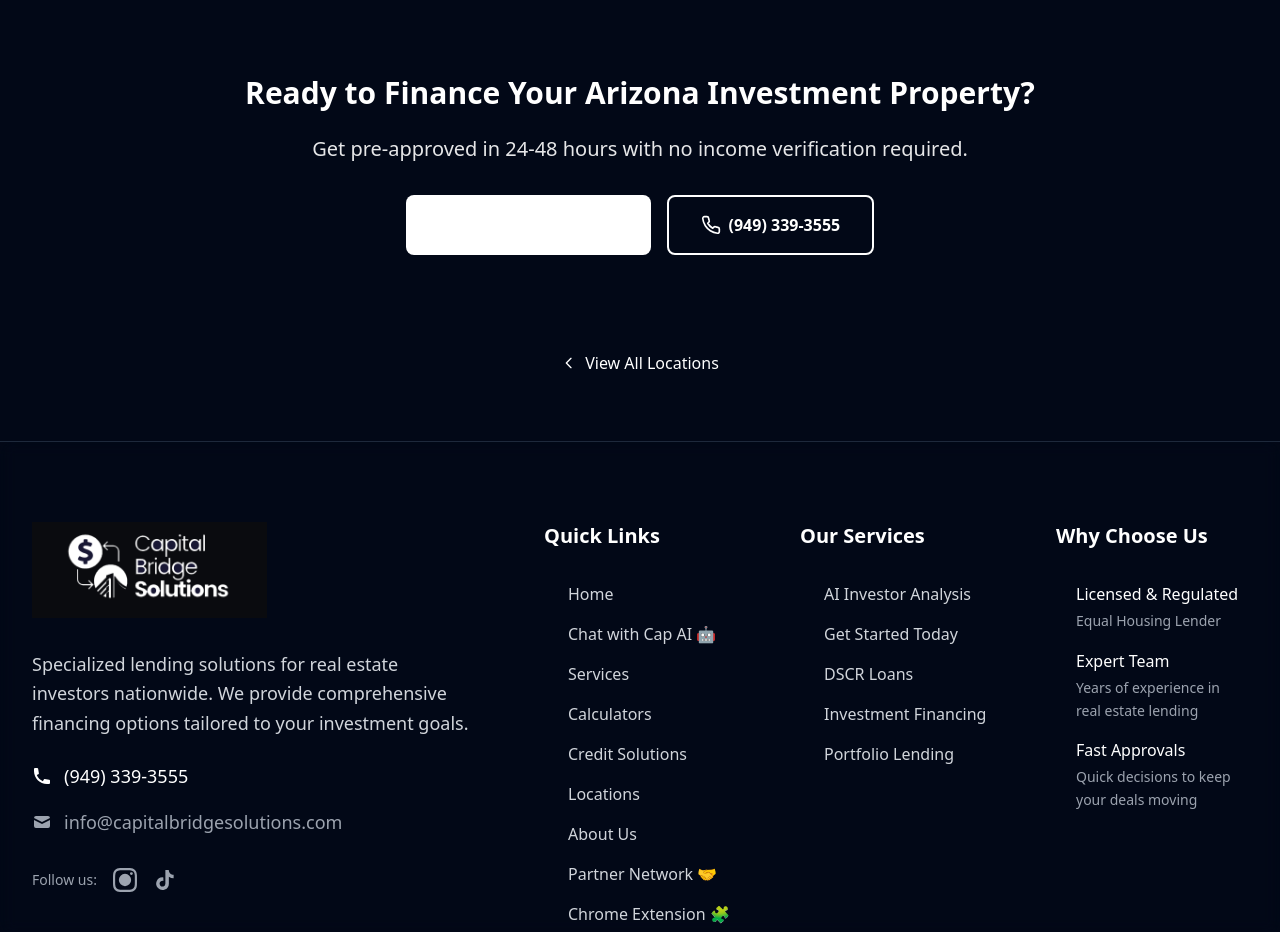
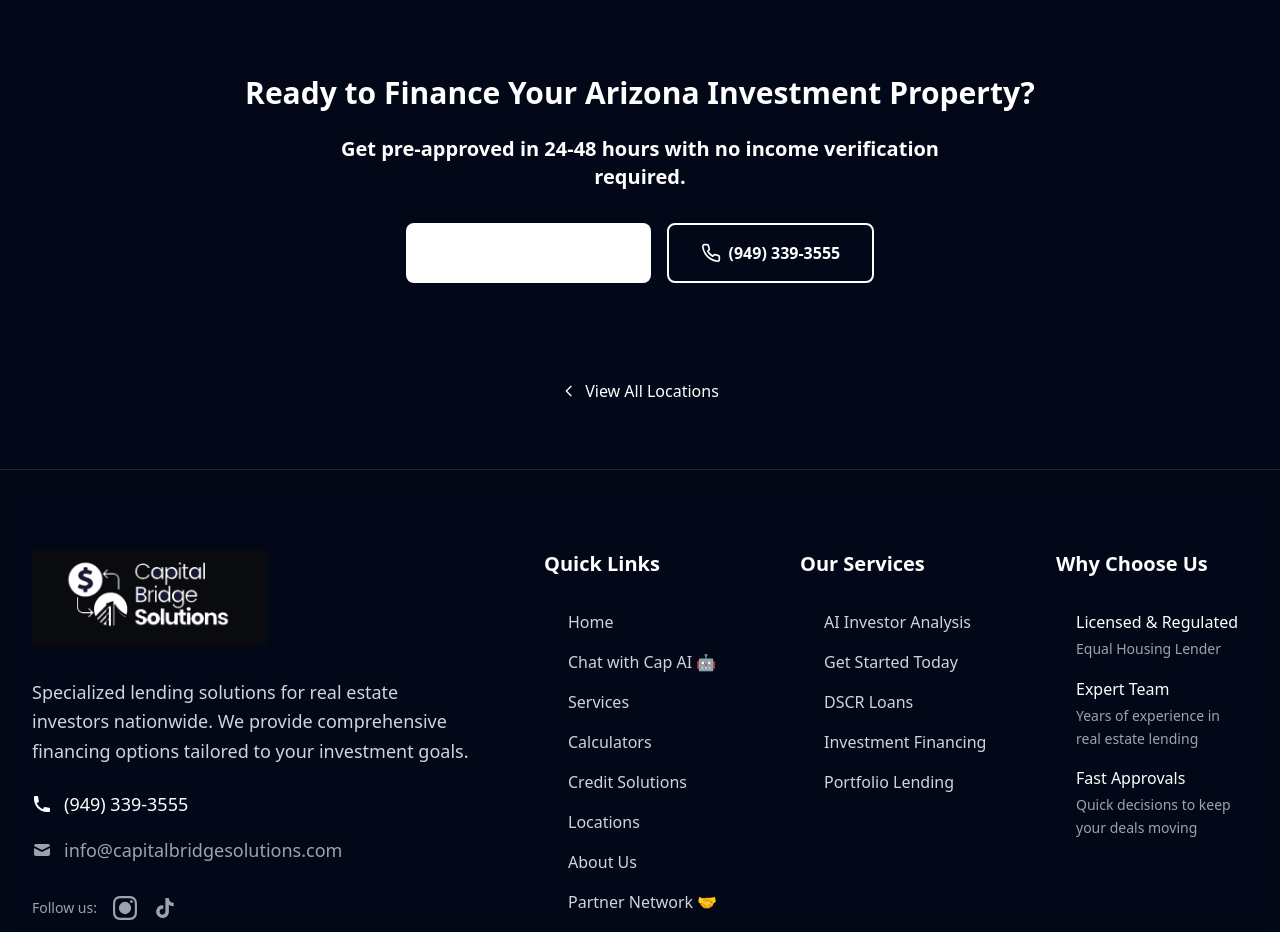
Before and after one commit to hamiltro2/dscr_investor_loans, a Next.js app: page /locations/arizona in a window 1280 px wide. Shown: the part 1480-2412 px from the top of the page. Built offline with nearby package versions, Linux system fonts and the light colour scheme.

Commit message:
Fix CTA text visibility on location pages - Changed to bold white text for better contrast on dark gradient background

```diff
--- a/src/app/locations/arizona/page.tsx
+++ b/src/app/locations/arizona/page.tsx
@@ -122,7 +122,7 @@
             <h2 className="text-3xl font-bold text-white mb-6">
               Ready to Finance Your Arizona Investment Property?
             </h2>
-            <p className="text-xl text-white/90 mb-8 max-w-2xl mx-auto">
+            <p className="text-xl text-white font-bold mb-8 max-w-2xl mx-auto">
               Get pre-approved in 24-48 hours with no income verification required.
             </p>
             <div className="flex flex-col sm:flex-row gap-4 justify-center">
--- a/src/app/locations/florida/page.tsx
+++ b/src/app/locations/florida/page.tsx
@@ -122,7 +122,7 @@
             <h2 className="text-3xl font-bold text-white mb-6">
               Ready to Finance Your Florida Investment Property?
             </h2>
-            <p className="text-xl text-white/90 mb-8 max-w-2xl mx-auto">
+            <p className="text-xl text-white font-bold mb-8 max-w-2xl mx-auto">
               Get pre-approved in 24-48 hours with no income verification required.
             </p>
             <div className="flex flex-col sm:flex-row gap-4 justify-center">
--- a/src/app/locations/nevada/page.tsx
+++ b/src/app/locations/nevada/page.tsx
@@ -122,7 +122,7 @@
             <h2 className="text-3xl font-bold text-white mb-6">
               Ready to Finance Your Nevada Investment Property?
             </h2>
-            <p className="text-xl text-white/90 mb-8 max-w-2xl mx-auto">
+            <p className="text-xl text-white font-bold mb-8 max-w-2xl mx-auto">
               Get pre-approved in 24-48 hours with no income verification required.
             </p>
             <div className="flex flex-col sm:flex-row gap-4 justify-center">
--- a/src/app/locations/texas/page.tsx
+++ b/src/app/locations/texas/page.tsx
@@ -122,7 +122,7 @@
             <h2 className="text-3xl font-bold text-white mb-6">
               Ready to Finance Your Texas Investment Property?
             </h2>
-            <p className="text-xl text-white/90 mb-8 max-w-2xl mx-auto">
+            <p className="text-xl text-white font-bold mb-8 max-w-2xl mx-auto">
               Get pre-approved in 24-48 hours with no income verification required.
             </p>
             <div className="flex flex-col sm:flex-row gap-4 justify-center">
```
